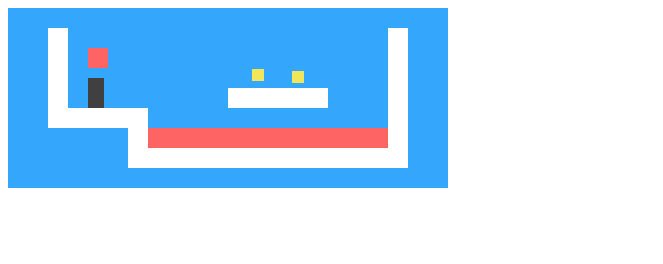
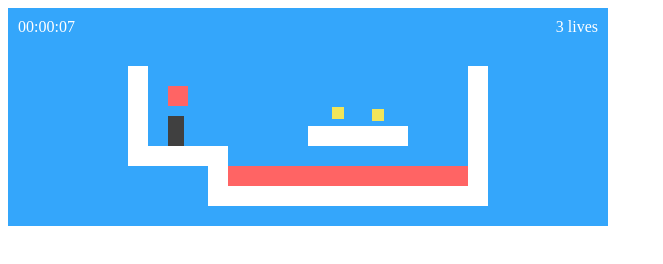
Before and after one commit to pearpages/platform-game, a website built with Vite: page index.html in a window 1280 px wide. Shown: the whole page, without its empty margins (0-663 px from the left). Built offline with nearby package versions, Linux system fonts and the light colour scheme.

Commit message:
feat: counters

```diff
--- a/index.html
+++ b/index.html
@@ -6,7 +6,7 @@
     <title>...</title>
   </head>
   <body>
-    <div id="app"></div>
+    <div id="counters"></div>
     <script type="module" src="/src/main.ts"></script>
   </body>
 </html>
--- /dev/null
+++ b/src/Lives.ts
@@ -0,0 +1,19 @@
+function init(current: string) {
+  // Create the new div element
+  const watchDiv = document.createElement("div");
+  watchDiv.id = "lives";
+  watchDiv.textContent = `${current} lives`;
+
+  // Append the new div to the parent element
+  document.getElementById("counters")!.appendChild(watchDiv);
+}
+
+const lives = {
+  init,
+  update(current: string) {
+    // Update the text content
+    document.getElementById("lives")!.textContent = `${current} lives`;
+  },
+};
+
+export { lives };
--- /dev/null
+++ b/src/Watch.ts
@@ -0,0 +1,37 @@
+function createWatch() {
+  // Create the new div element
+  const watchDiv = document.createElement("div");
+  watchDiv.id = "watch";
+  watchDiv.textContent = "00:00:00";
+
+  // Append the new div to the parent element
+  document.getElementById("counters")!.appendChild(watchDiv);
+}
+
+const watch = {
+  counter: 0,
+  init() {
+    createWatch();
+    setInterval(this.updateCounter.bind(this), 1000);
+  },
+  reset() {
+    this.counter = 0;
+  },
+  updateCounter() {
+    this.counter++;
+
+    // Calculate hours, minutes and seconds
+    let hours = Math.floor(this.counter / 3600);
+    let minutes = Math.floor((this.counter - hours * 3600) / 60);
+    let seconds = this.counter - hours * 3600 - minutes * 60;
+
+    // Update the text content
+    document.getElementById("watch")!.textContent = `${hours
+      .toString()
+      .padStart(2, "0")}:${minutes.toString().padStart(2, "0")}:${seconds
+      .toString()
+      .padStart(2, "0")}`;
+  },
+};
+
+export { watch };
--- a/src/config.ts
+++ b/src/config.ts
@@ -1,5 +1,6 @@
 export default {
   scale: 20,
+  lives: 3,
   actors: {
     coin: {
       wobbleSpeed: 8,
--- a/src/gameLevels.ts
+++ b/src/gameLevels.ts
@@ -1,14 +1,14 @@
 const GAME_LEVELS = [
   `
-......................
-..#................#..
-..#..............=.#..
-..#.........o.o....#..
-..#.@......#####...#..
-..#####............#..
-......#++++++++++++#..
-......##############..
-......................
+...................................
+......#................#...........
+......#..............=.#...........
+......#.........o.o....#...........
+......#.@......#####...#...........
+......#####............#...........
+..........#++++++++++++#...........
+..........##############...........
+...................................
 `,
   `
 ................................................................................
--- a/src/main.ts
+++ b/src/main.ts
@@ -5,6 +5,9 @@ import gameLevels from "./gameLevels";
 import DOMDisplay from "./DOMDisplay";
 import { pressedKeys } from "./getKeys";
 import { manageLevelErrors, getQueryParam } from "./getInitialLevelInput";
+import config from "./config";
+import { watch } from "./Watch";
+import { lives } from "./Lives";
 
 function runAnimation(frameFunc: (time: number) => boolean) {
   let lastTime: number | null = null;
@@ -21,7 +24,7 @@ function runAnimation(frameFunc: (time: number) => boolean) {
 
 function runLevel(
   level: Level,
-  Display = DOMDisplay
+  Display: typeof DOMDisplay
 ): Promise<State["status"]> {
   let display = new Display(document.body, level);
   let state = State.start(level);
@@ -44,17 +47,39 @@ function runLevel(
   });
 }
 
-async function runGame(plans: string[], Display = DOMDisplay): Promise<void> {
+async function runGame(
+  plans: string[],
+  Display: typeof DOMDisplay
+): Promise<void> {
+  const gameState = {
+    lives: config.lives,
+    level: 0,
+  };
+
   const initialLevel = manageLevelErrors(
     Number(getQueryParam("level")),
     plans.length - 1
   );
 
-  for (let level = initialLevel; level < plans.length; ) {
-    let status = await runLevel(Level.create(plans[level]), Display);
-    if (status == "won") level++;
+  watch.init();
+  lives.init(String(config.lives));
+
+  for (gameState.level = initialLevel; gameState.level < plans.length; ) {
+    let status = await runLevel(Level.create(plans[gameState.level]), Display);
+    if (status == "won") {
+      gameState.level++;
+    } else if (status == "lost" && gameState.lives > 1) {
+      gameState.lives -= 1;
+      lives.update(String(gameState.lives));
+    } else {
+      gameState.lives = config.lives;
+      gameState.level = 0;
+      lives.update(String(gameState.lives));
+      alert("You've lost! Start over! :(");
+      watch.reset();
+    }
   }
-  console.log("You've won!");
+  alert("You've won!");
 }
 
 runGame(gameLevels, DOMDisplay);
--- a/src/style.css
+++ b/src/style.css
@@ -1,3 +1,13 @@
+#counters {
+  display: flex;
+  max-width: 600px;
+  background: rgb(52, 166, 251);
+  color: white;
+  justify-content: space-between;
+}
+#counters div {
+  padding: 10px;
+}
 .background {
   background: rgb(52, 166, 251);
   table-layout: fixed;
```
